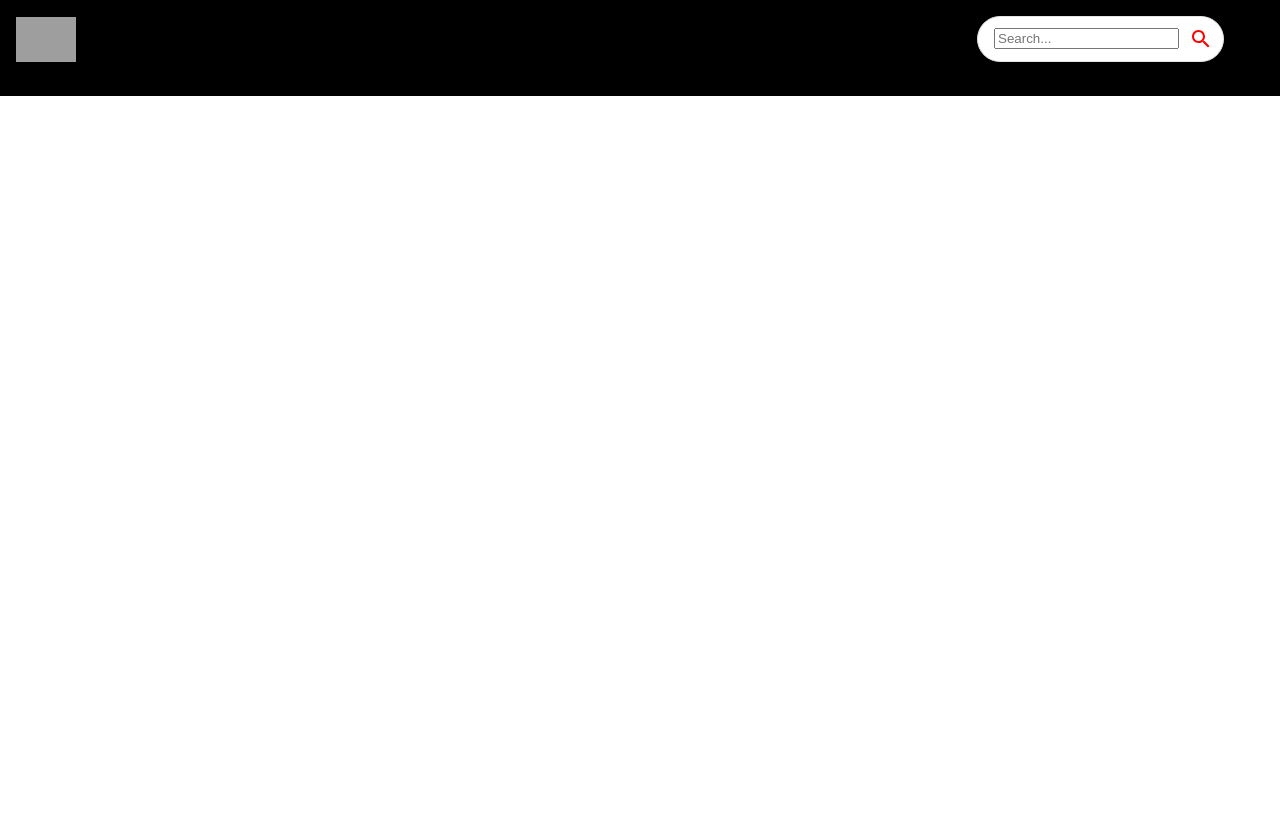
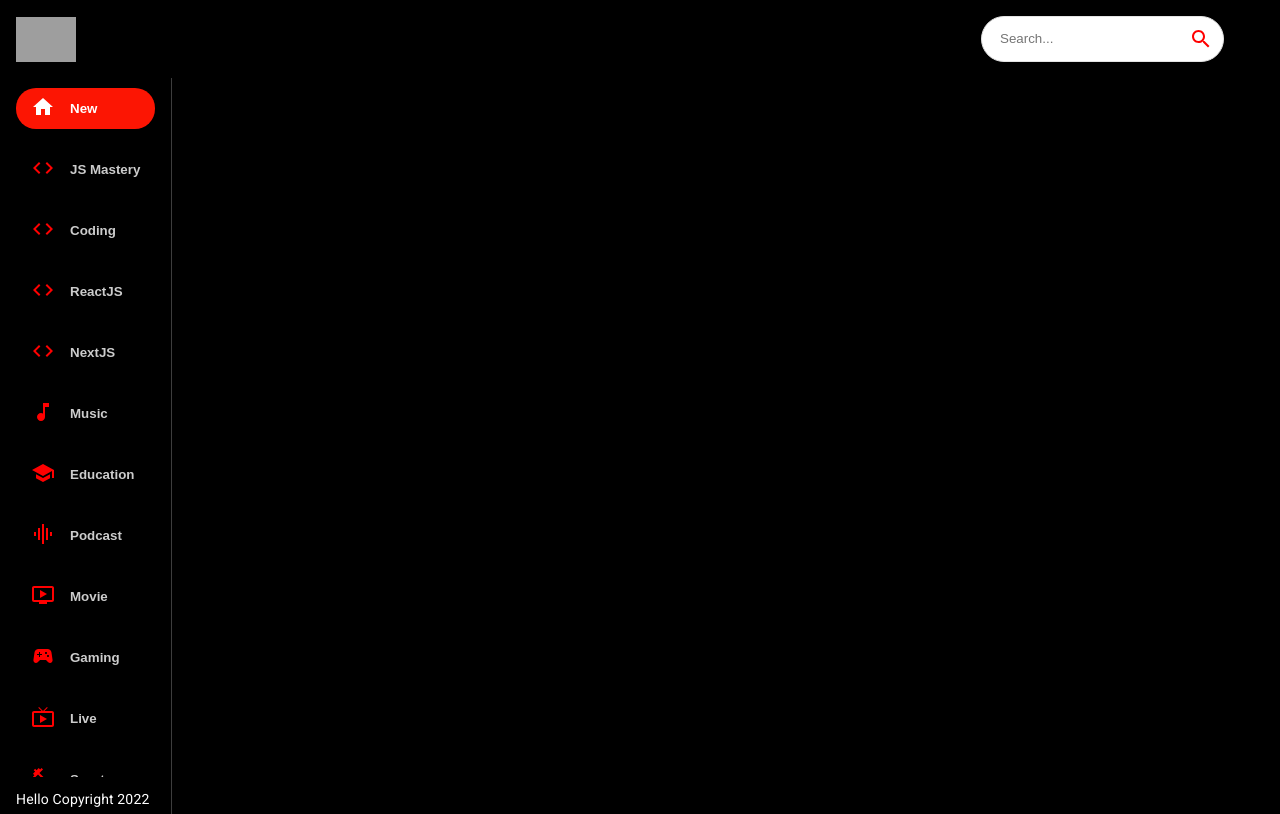
Before and after one commit to Romari014/youtube_clone, a React (Create React App) app: page / in a window 1280 px wide. Built offline with nearby package versions, Linux system fonts and the light colour scheme; grey boxes are pictures that could not be loaded.

Commit message:
Created Feed component part 1

```diff
--- a/src/components/Feed.jsx
+++ b/src/components/Feed.jsx
@@ -1,8 +1,21 @@
-import React from 'react'
+import React from 'react';
+import { useState, useEffect } from 'react';
+import { Box, Stack, Typography  } from '@mui/material';
+import { borderRight } from '@mui/system';
+import SideBar from './SideBar';
+
 
 const Feed = () => {
   return (
-    <div>Feed</div>
+    <Stack sx={{ flexDirection: { sx: 'column', md: 'row' }}}>
+      <Box sx={{ height: { sx: 'auto', md: '92vh'}, borderRight: '1px solid #3d3d3d', px: {sx: 0, md: 2}}}>
+        <SideBar></SideBar>
+        <Typography className='copyright'
+          variant='body2' sx={{ mt: 1.5, color: '#fff' }}>
+          Hello Copyright 2022
+        </Typography>
+      </Box>
+    </Stack>
   )
 }
 
--- a/src/components/SearchBar.jsx
+++ b/src/components/SearchBar.jsx
@@ -22,6 +22,7 @@
                     placeholder='Search...'
                     value=''
                     onChange={() => {}}
+                    style={{border: 'none'}}
                 />
                 <IconButton type='submit' sx={{p: '10px', color: 'red'}}>
                     <Search />
--- /dev/null
+++ b/src/components/SideBar.jsx
@@ -0,0 +1,33 @@
+import React from 'react';
+import { Stack } from '@mui/material';
+import { categories } from '../utils/constants';
+
+const selectedCategory = 'New';
+
+const SideBar = () =>  (
+    <Stack
+        direction="row"
+        sx={{ overflowY: 'auto',
+        height: { sx: 'auto', md: '95%' },
+        flexDirection: { md: 'column' } }}>
+            {categories.map((category) => (
+                <button
+                    className='category-btn'
+                    style={{
+                        background: category.name ===
+                        selectedCategory && '#FC1503',
+                        color: 'white'
+                    }}
+                    key={category.name}>
+                    <span style={{ color: category.name ===
+                            selectedCategory ? 'white' :
+                            'red', marginRight: '15px' }}>{category.icon}</span>
+                    <span style={{ opacity: category.name ===
+                            selectedCategory ? '1' : '0.8'}}>{category.name}</span>
+                </button>
+            ))}
+    </Stack>
+  )
+
+
+export default SideBar
--- a/src/components/index.js
+++ b/src/components/index.js
@@ -4,3 +4,4 @@
 export { default as SearchFeed} from './SearchFeed';
 export { default as VideoDetail} from './VideoDetail';
 export { default as SearchBar} from './SearchBar';
+export { default as SideBar} from './SideBar'
```
